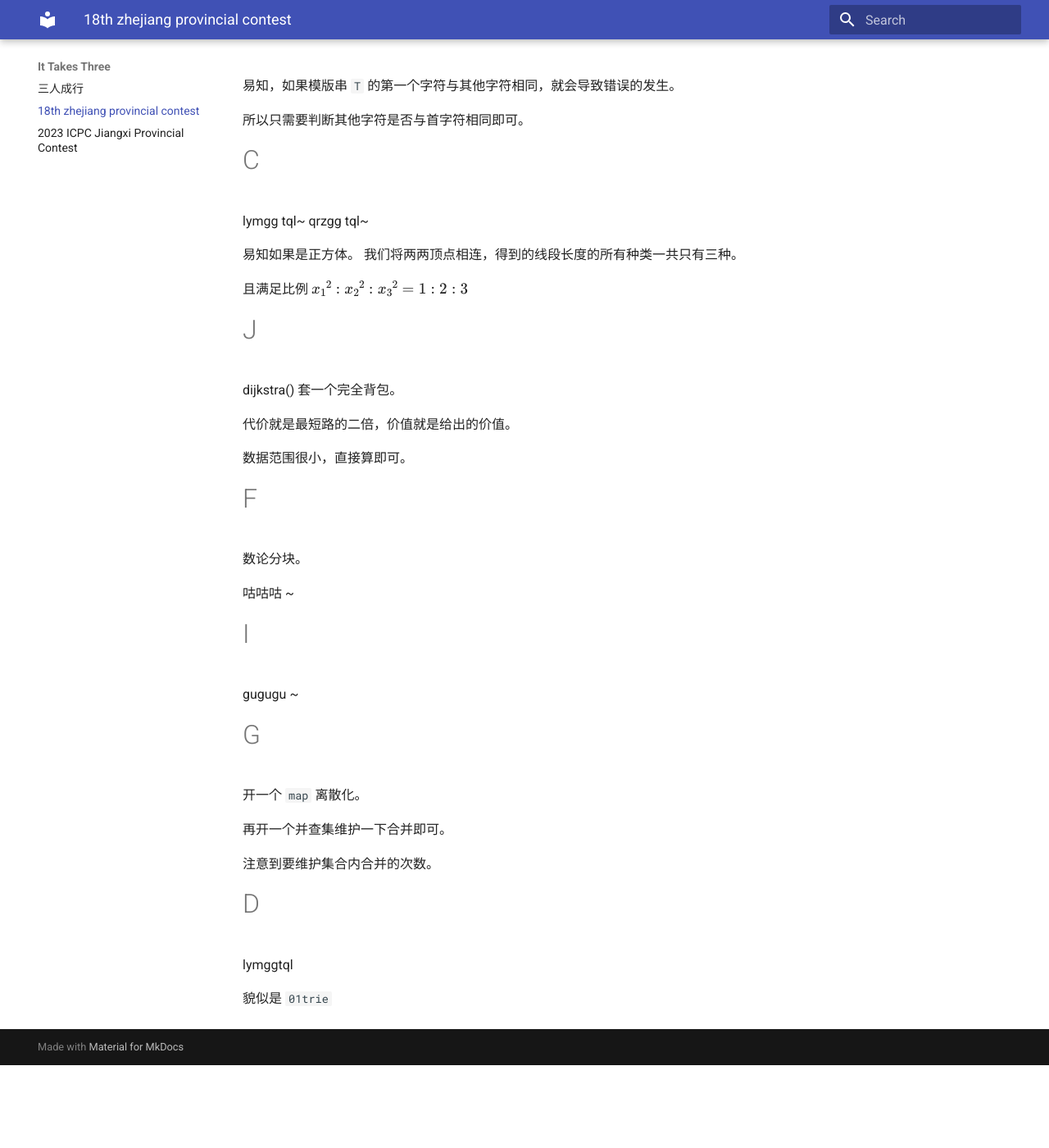
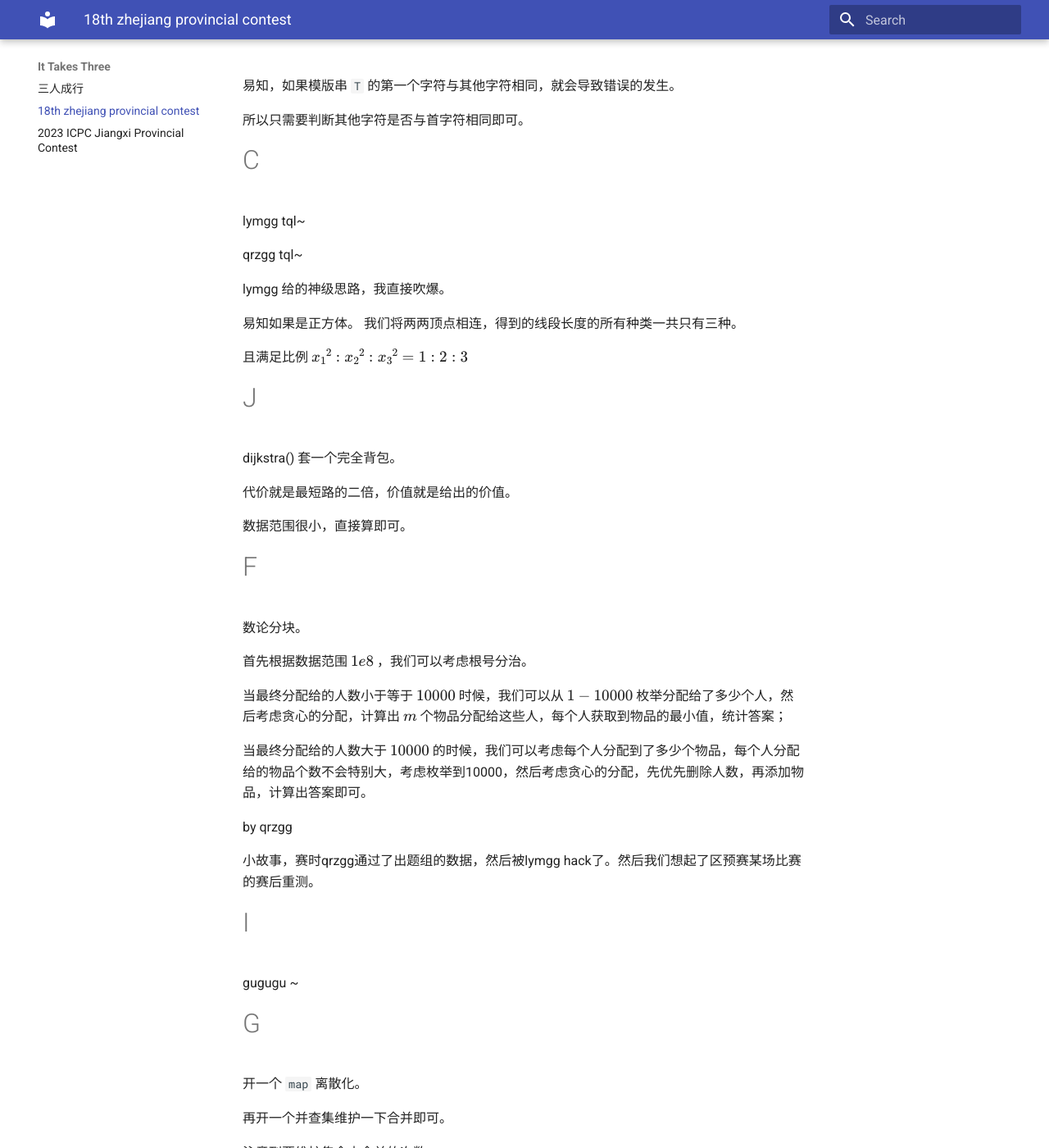
Before and after one commit to MRchenyuheng/my_wiki, an MkDocs documentation site: the page built from docs/18th_zhejiang_provincial_contest.md, in a window 1280 px wide and 1400 px high, scrolled down 582 px. Shown: the whole window at 82% size. Built offline with MkDocs 1.6.1 and Material for MkDocs 9.7.7, drawn with Linux system fonts in a browser that asks for light colours; formulas are drawn with MathJax 3; before the commit the page ends 1881 px from its top, so only the background shows below that.

Commit message:
20240114tijieqrzfor

```diff
--- a/docs/18th_zhejiang provincial_contest.md
+++ b/docs/18th_zhejiang_provincial_contest.md
@@ -25,7 +25,10 @@ qrzgg tql~
 # C
 
 lymgg tql~
+
 qrzgg tql~
+
+lymgg 给的神级思路，我直接吹爆。
 
 易知如果是正方体。
 我们将两两顶点相连，得到的线段长度的所有种类一共只有三种。
@@ -44,7 +47,16 @@ dijkstra() 套一个完全背包。
 
 数论分块。
 
-咕咕咕 ~
+首先根据数据范围 $1e8$ ，我们可以考虑根号分治。
+
+当最终分配给的人数小于等于 $10000$ 时候，我们可以从 $1-10000$ 枚举分配给了多少个人，然后考虑贪心的分配，计算出 $m$ 个物品分配给这些人，每个人获取到物品的最小值，统计答案；
+
+当最终分配给的人数大于 $10000$ 的时候，我们可以考虑每个人分配到了多少个物品，每个人分配给的物品个数不会特别大，考虑枚举到10000，然后考虑贪心的分配，先优先删除人数，再添加物品，计算出答案即可。
+
+by qrzgg
+
+小故事，赛时qrzgg通过了出题组的数据，然后被lymgg hack了。然后我们想起了区预赛某场比赛的赛后重测。
+
 
 # I
 
```
